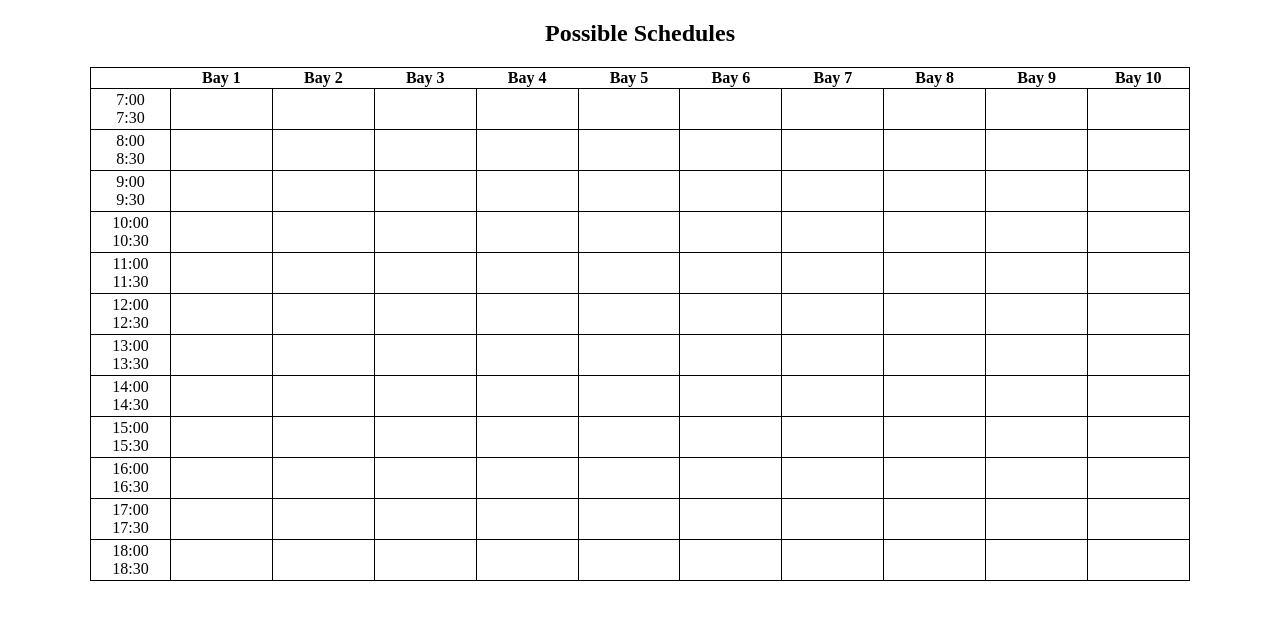
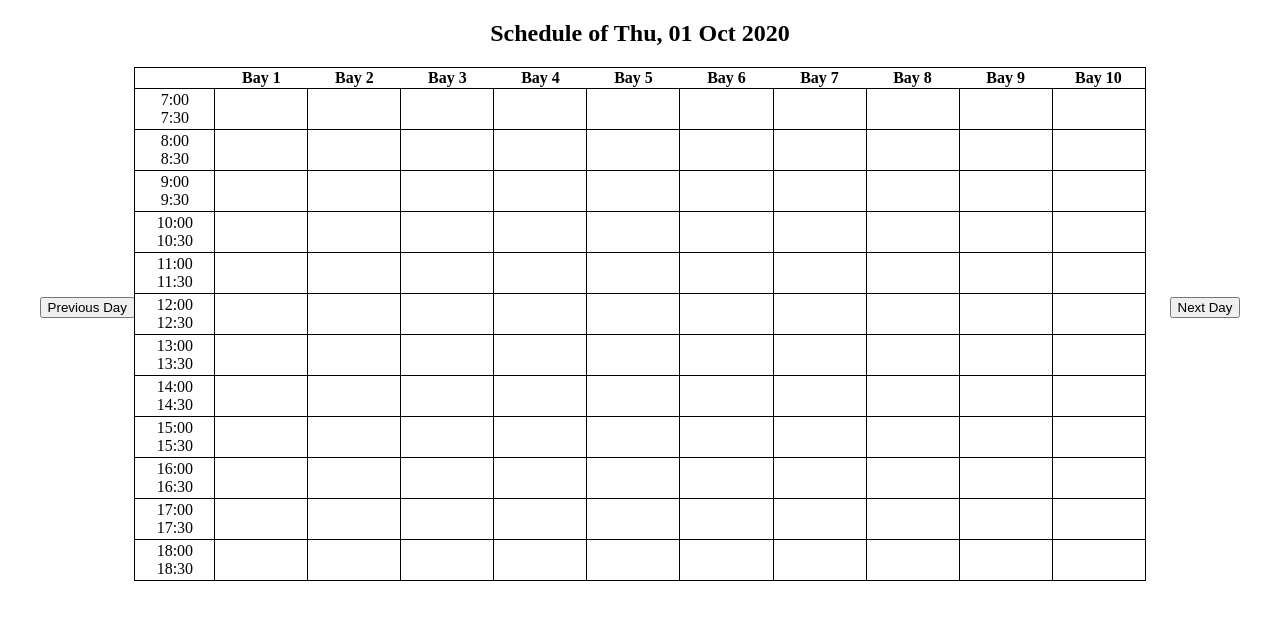
Before and after one commit to sivabalansm/conuhacks, a React (Vite) app in the folder front/: page /schedule in a window 1280 px wide. Shown: the top 620 px of the page. Built offline with nearby package versions, Linux system fonts and the light colour scheme.

Commit message:
add method to navigate between dates

```diff
--- a/front/src/routes/schedule/row.jsx
+++ b/front/src/routes/schedule/row.jsx
@@ -11,7 +11,7 @@ const Row = ({ time }) => {
         <br />
         {endTime}
       </td>
-      {_.range(10).map(n => <td></td>)}
+      {_.range(10).map(n => <td key={n}></td>)}
     </tr>
   )
 }
--- a/front/src/routes/schedule/schedule.css
+++ b/front/src/routes/schedule/schedule.css
@@ -1,15 +1,26 @@
 @media (prefers-reduced-motion: no-preference) {
-    * {
-      scroll-behavior: smooth;
-    }
+  * {
+    scroll-behavior: smooth;
   }
+}
+
+html {
+  height: 650px;
+}
 
 .subheader {
   text-align: center;
 }
 
+#buttons {
+  display: flex;
+  width: 95%;
+  margin: 250px auto;
+  justify-content: space-between;
+}
+
 .schedule {
-  width: 1100px;
+  width: 80%;
   margin: 0 auto;
   position: relative;
   box-sizing: border-box;
@@ -19,7 +30,7 @@
   position: absolute;
   border: 1px solid black;
   box-sizing: border-box;
-  width: 1100px;
+  width: 100%;
   margin: 0 auto;
   overflow: hidden;
   table-layout: fixed;
--- a/front/src/routes/schedule/schedule.jsx
+++ b/front/src/routes/schedule/schedule.jsx
@@ -1,18 +1,33 @@
 import _ from 'lodash'
+import { useMatch, useNavigate } from 'react-router-dom'
 
 import Row from './row'
 import Car from './car'
 import './schedule.css'
 
 const Schedule = () => {
-  const times  = _.range(7, 19)
+  const navigate = useNavigate()
+  const match = useMatch('schedule/:date')
 
-  const cars = [
-  ]
+  const date = match
+    ? new Date(match.params.date)
+    : new Date('2020-10-01')
+
+  const changeDay = (change) => {
+    const newDate = new Date(date.getTime() + change * 24 * 60 * 60 * 1000)
+
+    const newYear = newDate.getUTCFullYear()
+    const newMonth = newDate.getUTCMonth() + 1
+    const newDay = newDate.getUTCDate()
+
+    navigate(`/schedule/${newYear}-${newMonth}-${newDay}`)
+  }
+
+  const cars = []
 
   return (
     <>
-      <h2 className='subheader'>Possible Schedules</h2>
+      <h2 className='subheader'>Schedule of {_.slice(date.toUTCString(), 0, 16)}</h2>
       <div className='schedule'>
         <table className='schedule_base'>
           <thead>
@@ -22,11 +37,16 @@ const Schedule = () => {
             </tr>
           </thead>
           <tbody>
-            {times.map(time => <Row key={time} time={time} />)}
+            {_.range(7, 19).map(time => <Row key={time} time={time} />)}
           </tbody>
         </table>
         {cars.map(car => <Car key={car.ID} car={car} />)}
       </div>
+      <div id='buttons'>
+        <button onClick={() => changeDay(-1)}>Previous Day</button>
+        <button onClick={() => changeDay(+1)}>Next Day</button>
+      </div>
+
     </>
   )
 }
```
